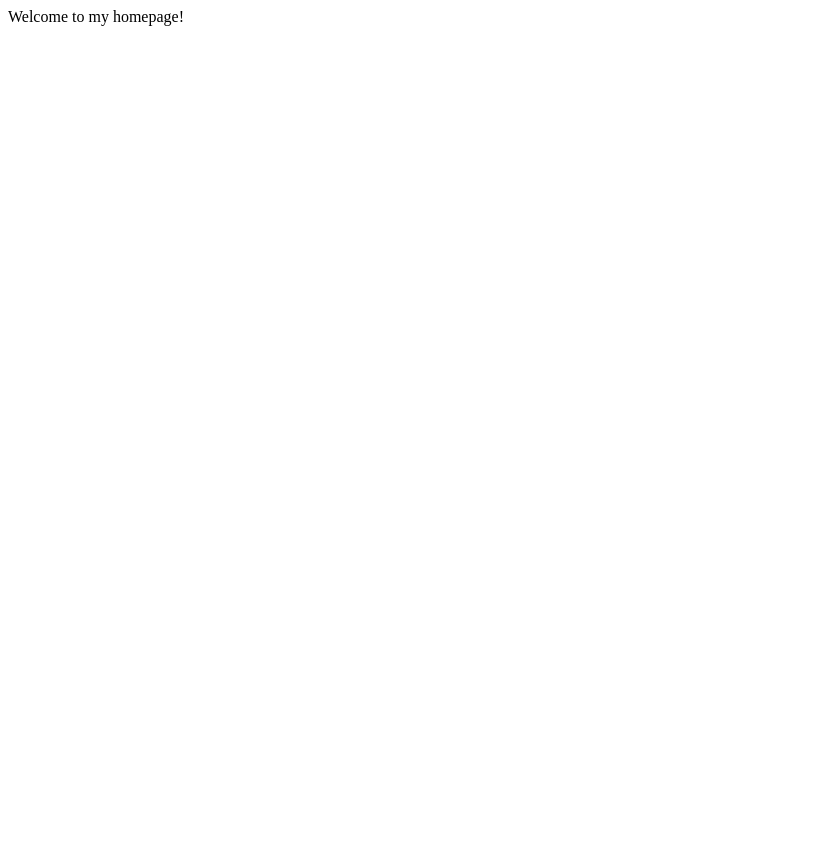
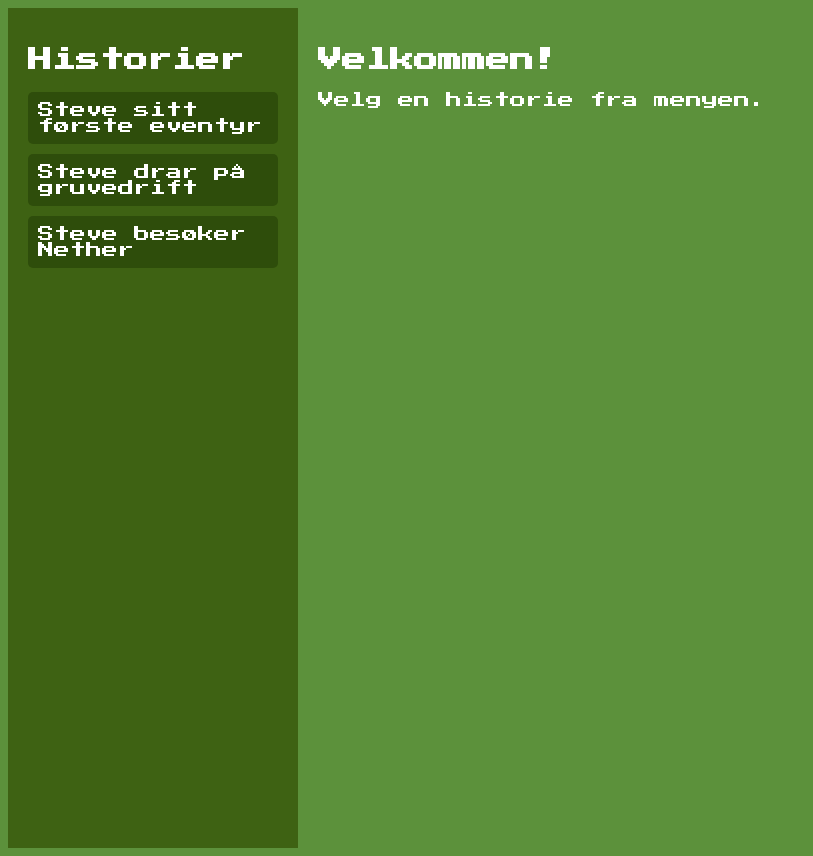
Before and after one commit to gregercx/minecraft-stories, a plain HTML site: page index.html in a window 1280 px wide. Shown: the whole page, without its empty margins (0-813 px from the left). Before the commit the page ends 800 px from the top, so only its background shows below. Drawn offline with Linux system fonts and the light colour scheme.

Commit message:
First try of adding a histories from Minecraft page.

```diff
--- a/index.html
+++ b/index.html
@@ -1 +1,62 @@
-Welcome to my homepage!
+<!DOCTYPE html>
+<html lang="no">
+<head>
+    <meta charset="UTF-8">
+    <meta name="viewport" content="width=device-width, initial-scale=1.0">
+    <title>Historier fra Minecraft</title>
+    <style>
+        body {
+            font-family: 'Press Start 2P', cursive;
+            background-color: #5c913b;
+            color: #fff;
+            display: flex;
+        }
+        #menu {
+            width: 250px;
+            background-color: #3e6213;
+            padding: 20px;
+            height: 100vh;
+        }
+        #menu a {
+            display: block;
+            color: #fff;
+            text-decoration: none;
+            padding: 10px;
+            margin-bottom: 10px;
+            background-color: #2e4d0b;
+            border-radius: 5px;
+        }
+        #menu a:hover {
+            background-color: #1e3b08;
+        }
+        #content {
+            flex-grow: 1;
+            padding: 20px;
+        }
+    </style>
+    <link href="https://fonts.googleapis.com/css2?family=Press+Start+2P&display=swap" rel="stylesheet">
+    <script>
+        function showStory(story) {
+            document.getElementById('content').innerHTML = stories[story];
+        }
+
+        const stories = {
+            'steve-eventyr': `<h2>Steve sitt første eventyr</h2><p>Steve våknet i en ny verden. Han begynte å hugge trær for å skaffe seg ressurser. Snart hadde han bygget et lite hus av tre!</p>` ,
+            'steve-gruver': `<h2>Steve drar på gruvedrift</h2><p>Med sin trofaste hakke dro Steve ned i hulene. Der fant han kull, jern og til slutt diamanter!</p>`,
+            'steve-nether': `<h2>Steve besøker Nether</h2><p>Steve bygget en portal og steg inn i Nether. Lava, pigmen og farlige ghasts ventet ham. Han måtte være forsiktig!</p>`
+        };
+    </script>
+</head>
+<body>
+    <div id="menu">
+        <h2>Historier</h2>
+        <a href="#" onclick="showStory('steve-eventyr')">Steve sitt første eventyr</a>
+        <a href="#" onclick="showStory('steve-gruver')">Steve drar på gruvedrift</a>
+        <a href="#" onclick="showStory('steve-nether')">Steve besøker Nether</a>
+    </div>
+    <div id="content">
+        <h2>Velkommen!</h2>
+        <p>Velg en historie fra menyen.</p>
+    </div>
+</body>
+</html>
```
